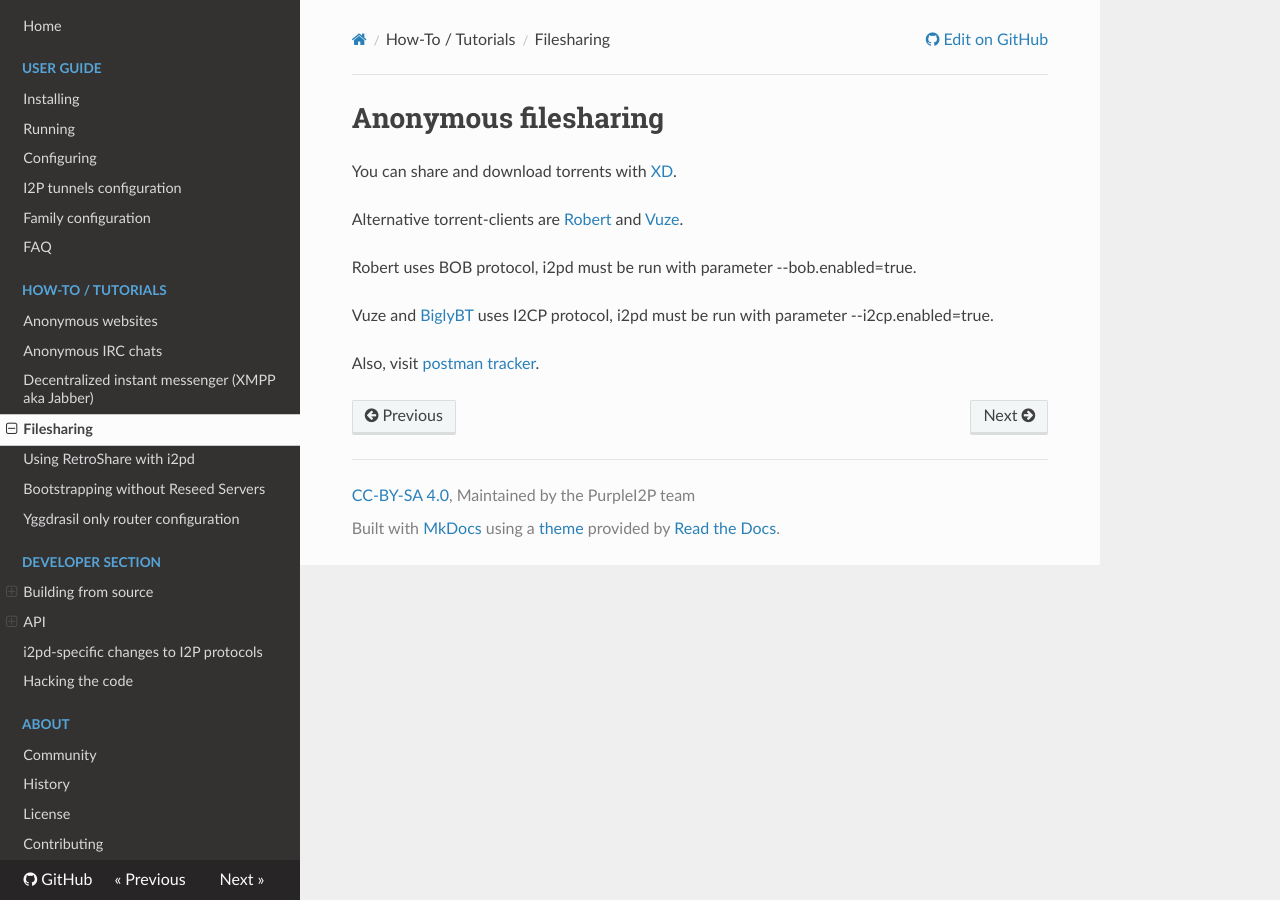
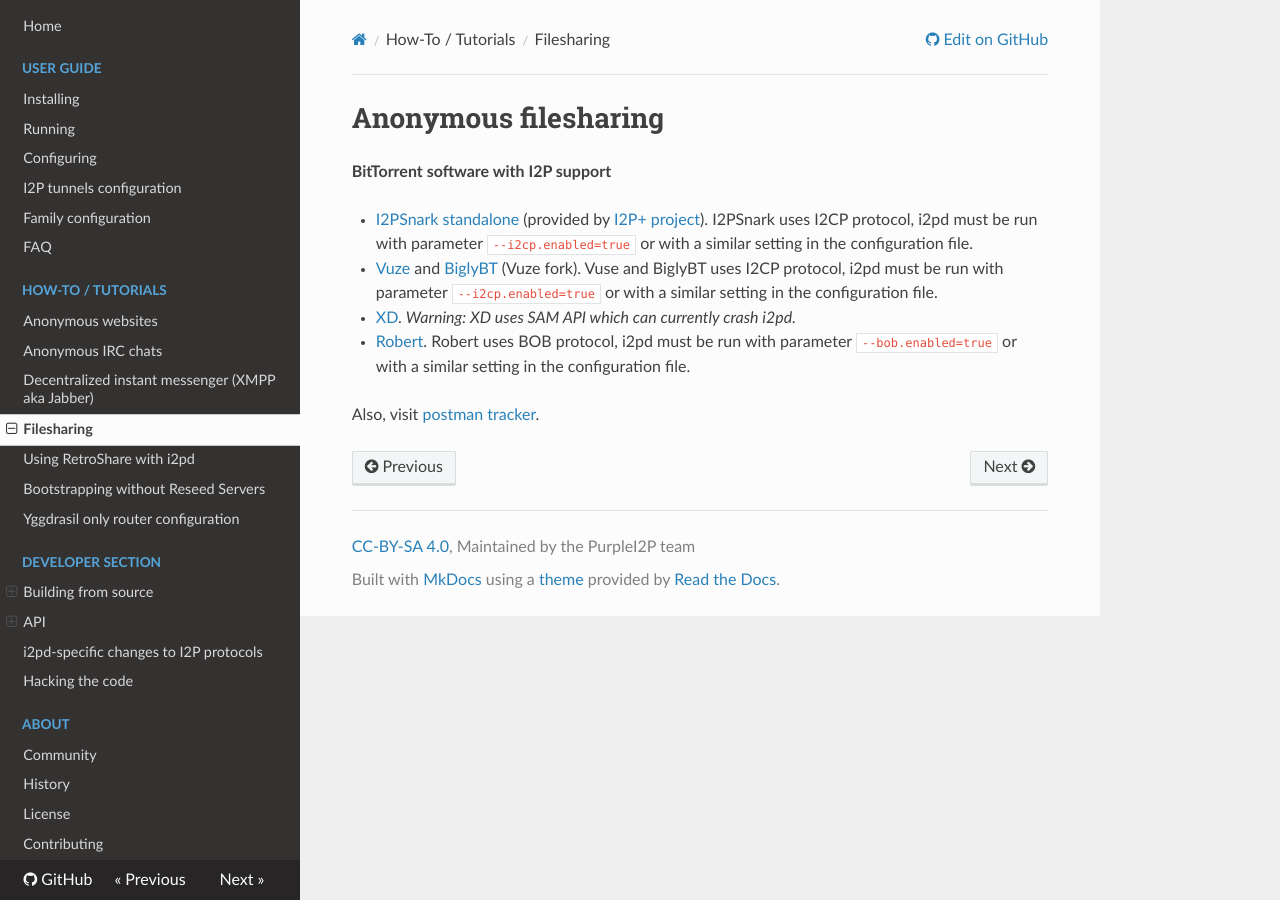
Before and after one commit to PurpleI2P/i2pd_docs_en, an MkDocs documentation site: the page built from docs/tutorials/filesharing.md, in a window 1280 px wide. Built offline with MkDocs 1.6.1, drawn with Linux system fonts in a browser that asks for light colours; nearby versions of some CDN libraries; old or Windows-style settings are respelled for this version of MkDocs.

Commit message:
actualization torrents info

```diff
--- a/docs/tutorials/filesharing.md
+++ b/docs/tutorials/filesharing.md
@@ -1,12 +1,14 @@
 Anonymous filesharing
 =====================
 
-You can share and download torrents with [XD](https://github.com/majestrate/XD).
+**BitTorrent software with I2P support**
 
-Alternative torrent-clients are [Robert](http://en.wikipedia.org/wiki/Robert_%28P2P_Software%29) and [Vuze](https://en.wikipedia.org/wiki/Vuze).
+- [I2PSnark standalone](https://gitlab.com/i2pplus/I2P.Plus/-/jobs/artifacts/master/raw/i2psnark-standalone.zip?job=Java8) (provided by [I2P+ project](https://i2pplus.github.io/)). I2PSnark uses I2CP protocol, i2pd must be run with parameter `--i2cp.enabled=true` or with a similar setting in the configuration file.
 
-Robert uses BOB protocol, i2pd must be run with parameter --bob.enabled=true.
+- [Vuze](https://en.wikipedia.org/wiki/Vuze) and [BiglyBT](https://www.biglybt.com) (Vuze fork). Vuse and BiglyBT uses I2CP protocol, i2pd must be run with parameter `--i2cp.enabled=true` or with a similar setting in the configuration file.
 
-Vuze and [BiglyBT](https://www.biglybt.com) uses I2CP protocol, i2pd must be run with parameter --i2cp.enabled=true.
+- [XD](https://github.com/majestrate/XD). *Warning: XD uses SAM API which can currently crash i2pd.*
+
+- [Robert](http://en.wikipedia.org/wiki/Robert_%28P2P_Software%29). Robert uses BOB protocol, i2pd must be run with parameter `--bob.enabled=true` or with a similar setting in the configuration file.
 
 Also, visit [postman tracker](http://tracker2.postman.i2p).
```
